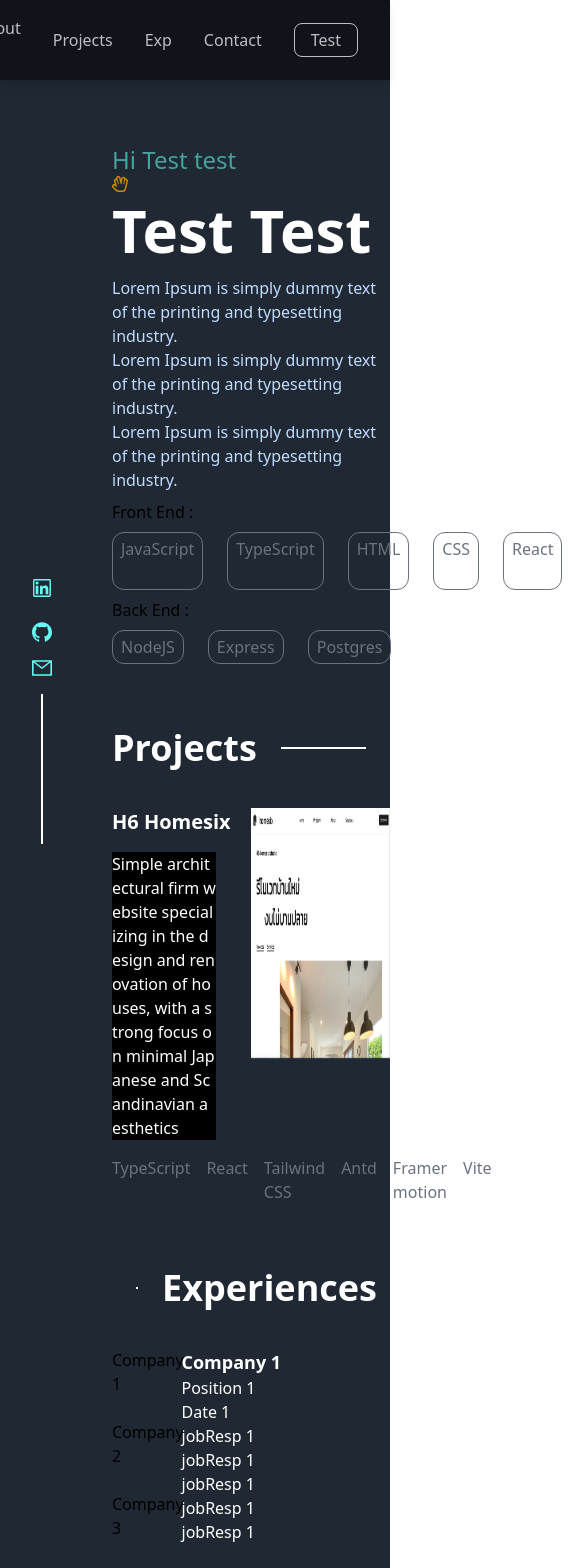
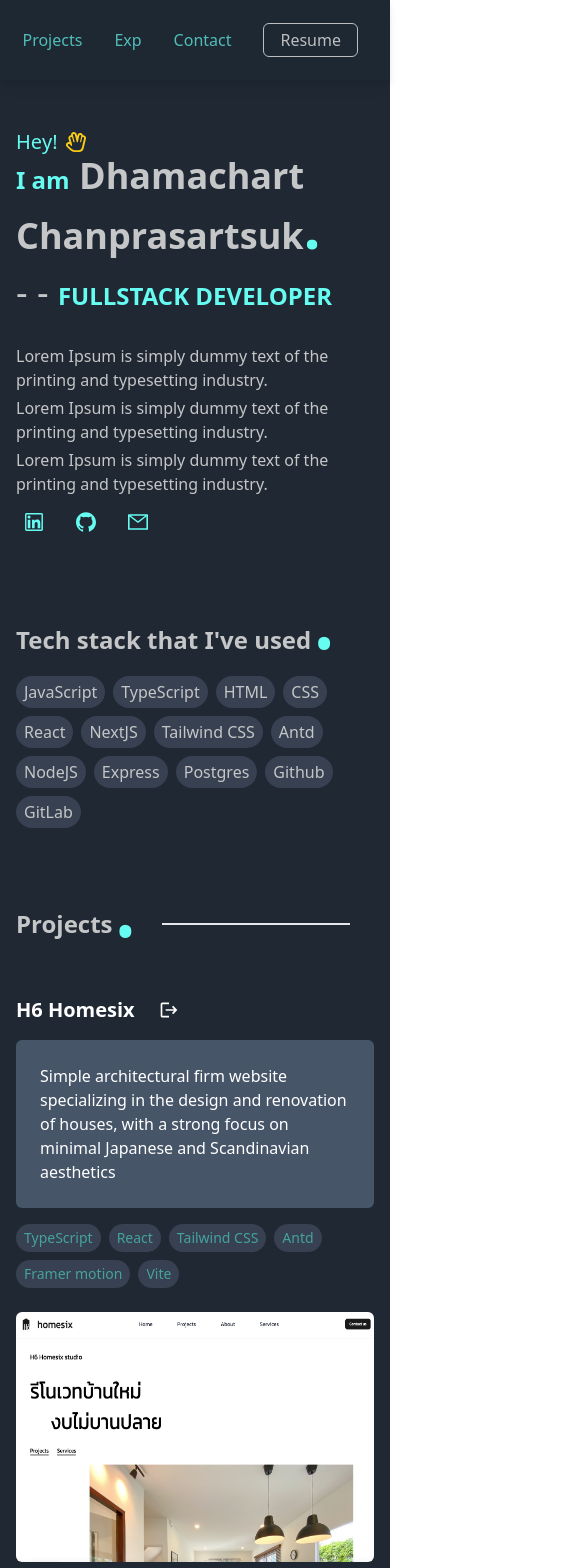
Before and after one commit to BornDhamachart/portfolioWebsite, a React (Vite) app: page / in a window 390 px wide. Shown: the top 1568 px of the page, 585 px wide, since content can reach past the window. Built offline with nearby package versions, Linux system fonts and the light colour scheme.

Commit message:
update css and responsive

```diff
--- a/src/App.tsx
+++ b/src/App.tsx
@@ -7,6 +7,7 @@ import Experience from "./Components/Experience";
 import SideLink from "./Components/SideLink";
 import Footer from "./Components/Footer";
 import { useRef } from "react";
+import { motion } from "framer-motion";
 
 function App() {
   const aboutMeRef = useRef<HTMLDivElement | null>(null);
@@ -23,67 +24,95 @@ function App() {
     }
   };
 
+  const item = {
+    hidden: { opacity: 0, y: -50 },
+    show: {
+      opacity: 1,
+      y: 0,
+      transition: {
+        ease: "easeInOut",
+        duration: 0.5,
+      },
+    },
+  };
+
+  const container = {
+    show: {
+      transition: {
+        staggerChildren: 0.2,
+        delayChildren: 0.1,
+      },
+    },
+  };
+
   return (
     <>
       <div className="bg-custom-gray1 w-full h-full">
         <div>
           <div className="sticky top-0">
-            <div className="flex justify-end bg-custom-black opacity-70 w-full drop-shadow-lg">
-              <div className="flex justify-evenly items-center gap-8 px-8 py-4 text-custom-blue1 hover:text-white">
-                <div
-                  className="cursor-pointer"
+            <div className="flex justify-end bg-custom-gray1 opacity-70 w-full drop-shadow-lg">
+              <motion.div
+                className="flex justify-evenly items-center gap-8 px-8 py-4 text-custom-blue1"
+                initial="hidden"
+                animate="show"
+                variants={container}
+              >
+                <motion.div
+                  className="cursor-pointer hover:text-white"
                   onClick={() => scrollTo(aboutMeRef)}
+                  variants={item}
                 >
                   About me
-                </div>
-                <div
-                  className="cursor-pointer"
+                </motion.div>
+                <motion.div
+                  className="cursor-pointer hover:text-white"
                   onClick={() => scrollTo(projectsRef)}
+                  variants={item}
                 >
                   Projects
-                </div>
-                <div
-                  className="cursor-pointer"
+                </motion.div>
+                <motion.div
+                  className="cursor-pointer hover:text-white"
                   onClick={() => scrollTo(expRef)}
+                  variants={item}
                 >
                   Exp
-                </div>
-                <div
-                  className="cursor-pointer"
+                </motion.div>
+                <motion.div
+                  className="cursor-pointer hover:text-white"
                   onClick={() => scrollTo(contactRef)}
+                  variants={item}
                 >
                   Contact
-                </div>
+                </motion.div>
                 <a
-                  className="border border-white hover:border-custom-blue1 px-4 py-1 rounded-lg cursor-pointer hover:text-custom-blue1 text-white"
+                  className="border border-white hover:border-custom-blue1 px-4 py-1 rounded-md cursor-pointer hover:text-custom-blue1 text-white"
                   href=""
                   target="_blank"
                 >
-                  Test
+                  Resume
                 </a>
-              </div>
+              </motion.div>
             </div>
           </div>
-          <div className="pl-28 mt-16" ref={aboutMeRef}>
+          <div className="md:pl-48 px-4 md:mt-28 mt-12" ref={aboutMeRef}>
             <AboutMe />
           </div>
+          <div className="md:left-0 px-4 mt-2 md:bottom-0 md:fixed">
+            <SideLink />
+          </div>
         </div>
-        <div className="pl-28">
+        <div className="md:pl-48 px-4 mt-6">
           <TechStack />
-          <div ref={projectsRef}>
+          <div ref={projectsRef} className="md:mt-44 mt-6">
             <Projects />
           </div>
-          <div ref={expRef}>
+          <div ref={expRef} className="md:mt-44 mt-6">
             <Experience />
           </div>
-          <div ref={contactRef}>
+          <div ref={contactRef} className="md:mt-96 md:pb-72 mt-6 pb-20">
             <ContactMe />
           </div>
-
-          <Footer />
-        </div>
-        <div className="left-0 bottom-0 fixed">
-          <SideLink />
         </div>
       </div>
     </>
--- a/src/Components/AboutMe.tsx
+++ b/src/Components/AboutMe.tsx
@@ -1,11 +1,12 @@
 import { motion } from "framer-motion";
-import { FaRegHandSpock } from 'react-icons/fa';
+import { FaRegHandSpock } from "react-icons/fa";
 
-const AboutMe = () => {
+const AboutMe: React.FC = () => {
   const item = {
-    hidden: { opacity: 0 },
+    hidden: { opacity: 0, y: 50 },
     show: {
       opacity: 1,
+      y: 0,
       transition: {
         ease: "easeInOut",
         duration: 1.6,
@@ -23,30 +24,26 @@ const AboutMe = () => {
   };
 
   const letterAnimation = {
-    hidden: { opacity: 0 },
+    hidden: { opacity: 0, y: -20 },
     show: {
       opacity: 1,
+      y: 0,
       transition: {
         ease: "easeInOut",
-        duration: 1,
+        duration: 0.2,
       },
     },
   };
 
-  const hello = "Hi Test test";
+  const hello = "Hey!";
 
   return (
     <>
       <motion.div initial="hidden" animate="show" variants={container}>
-        <motion.div
-          className=""
-          initial="hidden"
-          animate="show"
-          variants={item}
-        >
+        <motion.div className="flex items-center" variants={container}>
           {hello.split("").map((letter: string, idx: number) => (
             <motion.span
-              className="text-2xl text-custom-blue2"
+              className="md:text-2xl text-xl text-custom-blue1"
               variants={letterAnimation}
               key={idx}
             >
@@ -54,27 +51,39 @@ const AboutMe = () => {
             </motion.span>
           ))}
           <motion.span
-          className="hover:rotate-3 text-yellow-600 hover:scale-105"
-          initial="hidden"
-          animate="show"
-          variants={item}
+            className=" text-yellow-400 text-xl ml-2"
+            variants={letterAnimation}
           >
             <FaRegHandSpock />
           </motion.span>
         </motion.div>
-        <motion.div className="font-bold text-6xl text-white mt-2">
-          Test Test{" "}
+
+        <motion.div className="font-bold" variants={item}>
+          <span className="md:text-4xl text-2xl text-custom-blue1">I am</span>
+          <span className="md:text-6xl text-4xl text-custom-gray2">
+            {" "}
+            Dhamachart Chanprasartsuk
+          </span>
+          <span className="md:text-8xl text-6xl text-custom-blue1">.</span>
         </motion.div>
-        <motion.div>
-          <p className="text-blue-200 mt-4">
+
+        <motion.div variants={item}>
+          <div className="mt-4">
+            <span className="text-custom-gray2 text-4xl">- - </span>
+            <span className="md:text-5xl text-2xl font-bold text-custom-blue1">
+              {" "}
+              FULLSTACK DEVELOPER
+            </span>
+          </div>
+          <p className="text-custom-gray2 mt-8">
             Lorem Ipsum is simply dummy text of the printing and typesetting
             industry.
           </p>
-          <p className="text-blue-200">
+          <p className="text-custom-gray2 mt-1">
             Lorem Ipsum is simply dummy text of the printing and typesetting
             industry.
           </p>
-          <p className="text-blue-200">
+          <p className="text-custom-gray2 mt-1">
             Lorem Ipsum is simply dummy text of the printing and typesetting
             industry.
           </p>
--- a/src/Components/Experience.tsx
+++ b/src/Components/Experience.tsx
@@ -1,14 +1,8 @@
 import { motion, useInView, useAnimation } from "framer-motion";
 import { useEffect, useRef, useState } from "react";
+import { AiOutlineCaretRight } from "react-icons/ai";
 
 const Experience = () => {
-  const [chooseCompany, setChooseCompany] = useState<Exp>({
-    companyName: "Company 1",
-    position: "Position 1",
-    date: "Date 1",
-    jobResp: ["jobResp 1", "jobResp 1", "jobResp 1", "jobResp 1", "jobResp 1"],
-  });
-
   interface Exp {
     companyName: string;
     position: string;
@@ -17,47 +11,60 @@ const Experience = () => {
   }
   const exp: Exp[] = [
     {
-      companyName: "Company 1",
-      position: "Position 1",
-      date: "Date 1",
+      companyName: "SIAMRAJATHANEE",
+      position: "Fullstack Developer",
+      date: "May 2023 - Present",
       jobResp: [
-        "jobResp 1",
-        "jobResp 1",
-        "jobResp 1",
-        "jobResp 1",
-        "jobResp 1",
+        "jobResp 1 jobResp 1jobResp 1jobResp 1jobResp 1jobResp 1",
+        "jobResp 1jobResp 1jobResp 1jobResp 1jobResp 1jobResp 1",
+        "jobResp 1jobResp 1jobResp 1jobResp 1jobResp 1jobResp 1jobResp 1jobResp 1",
+        "jobResp 1jobResp 1jobResp 1jobResp 1jobResp 1jobResp 1",
+        "jobResp 1jobResp 1jobResp 1jobResp 1jobResp 1jobResp 1jobResp 1jobResp 1jobResp 1",
       ],
     },
     {
-      companyName: "Company 2",
-      position: "Position 2",
-      date: "Date 2",
+      companyName: "FULLSTACK DEV BOOTCAMP",
+      position: "Student",
+      date: "Jan 2023 - Mar 2023",
       jobResp: [
-        "jobResp 1",
-        "jobResp 1",
-        "jobResp 1",
-        "jobResp 1",
-        "jobResp 1",
+        "Completed a 3-months intensive coding bootcamp focused on Full Stack Web Development",
+        "Gained hands-on experience working with React, TailwindCSS, NodeJS, TypeScript, Prisma, Jest, Git, SQL, and Docker",
+        "Developed several full-stack projects, including a dashboard, restaurant menu, and restaurant reservation system, utilizing Restful API with Express and Postman",
+        "Deployed projects on well-known cloud services, such as Vercel and Firebase",
       ],
     },
     {
-      companyName: "Company 3",
-      position: "Position 3",
-      date: "Date 3",
+      companyName: "INNOVESTX",
+      position: "Product Manager",
+      date: "Jul 2021 - Mar 2022",
       jobResp: [
-        "jobResp 1",
-        "jobResp 1",
-        "jobResp 1",
-        "jobResp 1",
-        "jobResp 1",
+        "Oversaw the foreign exchange system for the Easy Invest application",
+        "Resolved issues related to all offshore products and implemented effective solutions",
+        "Developed and implemented a streamlined process for adding new foreign exchange currencies to the application",
+        "Designed a new process for Thai mutual fund margin loans product",
+        "Collaborated with stakeholders to reconcile FX conversion transactions",
+      ],
+    },
+    {
+      companyName: "TOYOTA MOTOR THAILAND",
+      position: "Chief Quality Engineer",
+      date: "Jun 2016 - Jun 2021",
+      jobResp: [
+        "Analyzed and visualized aftermarket problems, and collaborated with other departments to identify and implement effective solutions to reduce warranty claims and improve customer satisfaction",
+        "Led and organized a problem-handling committee for new vehicle models, working closely with other departments to quickly resolve customer complaints and issues",
+        "Facilitated the prevention of vehicle problems through recurrent analysis and collaboration with relevant departments.",
       ],
     },
   ];
 
+  const [chooseCompany, setChooseCompany] = useState<Exp>(exp[0]);
+  const [chooseTab, setChooseTab] = useState<number>(0);
+
   const item = {
-    hidden: { opacity: 0 },
+    hidden: { opacity: 0, y: 10 },
     show: {
       opacity: 1,
+      y: 0,
       transition: {
         ease: "easeInOut",
         duration: 1.6,
@@ -101,52 +108,69 @@ const Experience = () => {
     <>
       <div ref={ref}>
         <motion.div
-          className="flex items-center mb-10 mt-16"
+          className="flex items-center md:mb-10 "
           initial="hidden"
           animate={mainControls}
           variants={container}
         >
           <motion.div
-            className="border border-white w-full mx-6"
-            initial="hidden"
-            animate={mainControls}
+            className="border border-custom-gray-2 w-full mx-6"
             variants={leftToRight}
           ></motion.div>
-          <motion.div
-            className="text-white text-4xl font-bold mr-8"
-            initial="hidden"
-            animate={mainControls}
-            variants={item}
-          >
-            Experiences
+          <motion.div className="md:mr-8" variants={item}>
+            <div className="flex items-center">
+              <div className="md:text-4xl text-2xl text-custom-gray2 font-bold">
+                Experiences
+              </div>
+              <div className="text-8xl text-custom-blue1 pb-12">.</div>
+            </div>
           </motion.div>
         </motion.div>
 
         <motion.div
-          className="flex"
+          className="flex justify-center"
           initial="hidden"
           animate={mainControls}
           variants={item}
         >
-          <div className="w-1/4 flex flex-col gap-6">
-            {exp.map((r: Exp) => (
-              <div
-                className="cursor-pointer"
-                onClick={() => setChooseCompany(r)}
-              >
-                {r.companyName}
+          <div className="md:w-4/5 flex flex-col md:flex-row w-full">
+            <div className="md:w-1/2 w-full flex flex-col gap-6 md:text-left text-center border-b border-custom-blue1 pb-8 md:pb-0 md:border-none">
+              {exp.map((r: Exp, idx: number) => (
+                <div
+                  className={`cursor-pointer  hover:text-custom-blue1 hover:border-l-2 hover:border-custom-blue1 md:px-4 font-bold ${
+                    chooseTab === idx
+                      ? "text-custom-blue1 border-custom-blue1 border-l-2"
+                      : "text-custom-gray2"
+                  }`}
+                  onClick={() => {
+                    setChooseCompany(r);
+                    setChooseTab(idx);
+                  }}
+                >
+                  {r.companyName}
+                </div>
+              ))}
+            </div>
+            <div className="md:w-1/2 w-full mt-8 md:mt-0 ">
+              <div className="font-bold md:text-xl text-lg">
+                <span className="text-custom-gray2">
+                  {chooseCompany.position}
+                </span>
+                <span className="text-custom-blue1">
+                  {" "}
+                  @ {chooseCompany.companyName}
+                </span>
               </div>
-            ))}
-          </div>
-          <div className="w-3/4">
-            <div className="text-white font-bold text-lg">
-              {chooseCompany.companyName}
+              <div className="text-custom-gray2 mb-6">{chooseCompany.date}</div>
+              {chooseCompany.jobResp.map((r: string) => (
+                <div className="flex items-center gap-4">
+                  <div className="text-custom-blue1">
+                    <AiOutlineCaretRight />
+                  </div>
+                  <div className="text-custom-gray2 break-words mt-2">{r}</div>
+                </div>
+              ))}
             </div>
-            <div className="text-white">{chooseCompany.position}</div>
-            <div className="text-white">{chooseCompany.date}</div>
-            {chooseCompany.jobResp.map((r: string) => (
-              <div className="text-white">{r}</div>
-            ))}
           </div>
         </motion.div>
       </div>
--- a/src/Components/Projects.tsx
+++ b/src/Components/Projects.tsx
@@ -1,5 +1,6 @@
 import { motion, useInView, useAnimation } from "framer-motion";
 import { useEffect, useRef } from "react";
+import { MdLogout } from "react-icons/md";
 
 const Projects = () => {
   const items = [
@@ -34,7 +35,7 @@ const Projects = () => {
   };
 
   const rightToLeft = {
-    hidden: { opacity: 0, x: 500 },
+    hidden: { opacity: 0, x: 50 },
     show: {
       opacity: 1,
       x: 0,
@@ -50,8 +51,8 @@ const Projects = () => {
     show: {
       width: 0,
       transition: {
-        ease: "easeIn",
-        duration: 0.5,
+        ease: "easeInOut",
+        duration: 0.8,
       },
     },
   };
@@ -86,61 +87,102 @@ const Projects = () => {
           animate={mainControls}
           variants={container}
         >
-          <motion.div
-            className="flex items-center mb-10 mt-16"
-            initial="hidden"
-            animate={mainControls}
-            variants={container}
-          >
-            <motion.div
-              className="text-white text-4xl font-bold"
-              initial="hidden"
-              animate={mainControls}
-              variants={itemHead}
-            >
+          <motion.div className="flex items-center" variants={container}>
+            <motion.div variants={itemHead}>
+              <div className="flex items-center">
+                <div className="md:text-4xl text-2xl text-custom-gray2 font-bold">
                   Projects
+                </div>
+                <div className="text-8xl text-custom-blue1 pb-12">.</div>
+              </div>
             </motion.div>
             <motion.div
-              className="border border-white w-full mx-6"
-              initial="hidden"
-              animate={mainControls}
+              className="border border-custom-gray-2 w-full mx-6"
               variants={rightToLeft}
             ></motion.div>
           </motion.div>
 
-          <div className="flex justify-evenly">
+          <div className="flex-col flex justify-center items-center">
+            <div className="flex-col md:flex-row flex md:p-8 justify-center md:w-2/3 w-full gap-6">
               <motion.div
-              className="w-1/2"
-              initial="hidden"
-              animate={mainControls}
+                className="md:w-1/2 w-full md:order-1"
                 variants={item}
               >
-              <div className="text-white font-bold text-xl">H6 Homesix</div>
-              <div className="text-white bg-black w-3/4 mt-4">
-                <p className="break-all">
+                <div className="flex items-center gap-6">
+                  <div className="text-white font-bold text-xl hover:text-custom-blue1">
+                    H6 Homesix
+                  </div>
+                  <div className="text-white text-xl hover:text-custom-blue1 cursor-pointer hover:translate-x-1 duration-150">
+                    <MdLogout />
+                  </div>
+                </div>
+                <div className="text-white bg- w-full mt-4 p-6 bg-slate-600 rounded-md">
+                  <p className="break-words">
                     Simple architectural firm website specializing in the design
                     and renovation of houses, with a strong focus on minimal
                     Japanese and Scandinavian aesthetics
                   </p>
                 </div>
-              <div className="flex gap-4 mt-4">
+                <div className="flex flex-wrap gap-2 mt-4">
                   {items.map((r: string) => (
-                  <div className=" text-gray-500">{r}</div>
+                    <div className="rounded-2xl py-1 px-2 text-custom-blue2 bg-gray-700 text-sm">
+                      {r}
+                    </div>
                   ))}
                 </div>
               </motion.div>
-            <div className="w-1/2 relative">
+              <div className="md:w-1/2 w-full relative md:order-2">
                 <img
                   alt="h6homesix"
                   src="./h6homesix.png"
-                className="w-[420px] h-[250px]"
+                  className="w-[420px] h-[250px] hover:scale-105 duration-200 rounded-md"
                 />
                 <motion.div
-                className="absolute top-0 left-0 w-[420px] h-[250px] bg-white opacity-90"
-                initial="hidden"
-                animate={mainControls}
+                  className="absolute top-0 left-0 w-[420px] h-[250px] bg-custom-blue1 opacity-90 rounded-md"
                   variants={picture}
                 ></motion.div>
+              </div>
+            </div>
+
+            <div className="flex-col md:flex-row flex md:p-8 justify-center md:w-2/3 w-full gap-6 mt-6">
+              <motion.div
+                className="md:w-1/2 w-full md:order-2"
+                variants={item}
+              >
+                <div className="flex items-center gap-6">
+                  <div className="text-white font-bold text-xl hover:text-custom-blue1">
+                    H6 Homesix
+                  </div>
+                  <div className="text-white text-xl hover:text-custom-blue1 cursor-pointer hover:translate-x-1 duration-150">
+                    <MdLogout />
+                  </div>
+                </div>
+                <div className="text-white bg- w-full mt-4 p-6 bg-slate-600 rounded-md">
+                  <p className="break-words">
+                    Simple architectural firm website specializing in the design
+                    and renovation of houses, with a strong focus on minimal
+                    Japanese and Scandinavian aesthetics
+                  </p>
+                </div>
+                <div className="flex flex-wrap gap-2 mt-4">
+                  {items.map((r: string) => (
+                    <div className="rounded-2xl py-1 px-2 text-custom-blue2 bg-gray-700 text-sm">
+                      {r}
+                    </div>
+                  ))}
+                </div>
+              </motion.div>
+              <div className="md:w-1/2 w-full relative md:order-1">
+                <img
+                  alt="h6homesix"
+                  src="./h6homesix.png"
+                  className="w-[420px] h-[250px] hover:scale-105 duration-200 rounded-md"
+                />
+                <motion.div
+                  className="absolute top-0 left-0 w-[420px] h-[250px] bg-custom-blue1 opacity-90 rounded-md"
+                  variants={picture}
+                ></motion.div>
+              </div>
             </div>
           </div>
         </motion.div>
--- a/src/Components/SideLink.tsx
+++ b/src/Components/SideLink.tsx
@@ -21,33 +21,33 @@ const SideLink = () => {
 
   return (
     <motion.div
-      className="flex-col flex justify-evenly gap-4 text-custom-blue1 hover:text-white px-6"
+      className="md:flex-col flex justify-evenly gap-4 text-custom-blue1 md:px-6"
       initial="hidden"
       animate="show"
       variants={item}
     >
       <a
-        className="cursor-pointer text-xl flex justify-center rounded-full p-2 hover:bg-gray-400 hover:bg-opacity-50"
-        href=""
+        className="cursor-pointer text-xl flex justify-center rounded-full p-2 hover:bg-gray-400 hover:bg-opacity-50  hover:text-white"
+        href="https://www.linkedin.com/in/dchanprasartsuk/"
         target="_blank"
       >
         <LinkedinOutlined />
       </a>
       <a
-        className="cursor-pointer text-xl flex justify-center"
-        href=""
+        className="cursor-pointer text-xl flex justify-center rounded-full p-2 hover:bg-gray-400 hover:bg-opacity-50  hover:text-white"
+        href="https://github.com/BornDhamachart"
         target="_blank"
       >
         <GithubOutlined />
       </a>
       <a
-        className="cursor-pointer text-xl flex justify-center"
-        href=""
+        className="cursor-pointer text-xl flex justify-center rounded-full p-2 hover:bg-gray-400 hover:bg-opacity-50  hover:text-white"
+        href="mailto:dhamachart.c@gmail.com"
         target="_blank"
       >
         <MailOutlined />
       </a>
-      <div className="h-[150px] border border-white mx-auto"></div>
+      <div className="md:h-[150px] md:border md:border-custom-blue1 mx-auto"></div>
     </motion.div>
   );
 };
--- a/src/Components/TechStack.tsx
+++ b/src/Components/TechStack.tsx
@@ -7,41 +7,40 @@ const TechStack = () => {
     "HTML",
     "CSS",
     "React",
+    "NextJS",
     "Tailwind CSS",
     "Antd",
+    "NodeJS",
+    "Express",
+    "Postgres",
+    "Github",
+    "GitLab",
   ];
-  const backEndItems = ["NodeJS", "Express", "Postgres"];
 
   const item = {
-    hidden: { opacity: 0 },
+    hidden: { opacity: 0, x: -150 },
     show: {
       opacity: 1,
+      x: 0,
       transition: {
         ease: "easeInOut",
-        duration: 1.6,
+        duration: 0.8,
       },
     },
   };
 
   return (
     <>
-      <motion.div
-        initial="hidden"
-        animate="show"
-        variants={item}
-      >
-        <div className="my-2">Front End :</div>
-        <div className="flex gap-6">
+      <motion.div initial="hidden" animate="show" variants={item}>
+        <div className="my-2">
+          <span className="md:text-4xl text-2xl text-custom-gray2 font-bold">
+            Tech stack that I've used
+          </span>
+          <span className="text-8xl text-custom-blue1">.</span>
+        </div>
+        <div className="flex md:gap-6 gap-2 mt-4 flex-wrap md:w-3/4 w-full">
           {frontEndItems.map((r: string) => (
-            <div className="rounded-xl py-1 px-2 border border-gray-500 text-gray-500">
-              {r}
-            </div>
-          ))}
-        </div>
-        <div className="my-2">Back End :</div>
-        <div className="flex gap-6">
-          {backEndItems.map((r: String) => (
-            <div className="rounded-xl py-1 px-2 border border-gray-500 text-gray-500">
+            <div className="rounded-2xl py-1 px-2  text-custom-gray2 bg-gray-700">
               {r}
             </div>
           ))}
```
Also changed, not shown: src/Components/ContactMe.tsx (+15 -12 lines). Lines whose indentation alone changed are shown as unchanged.
